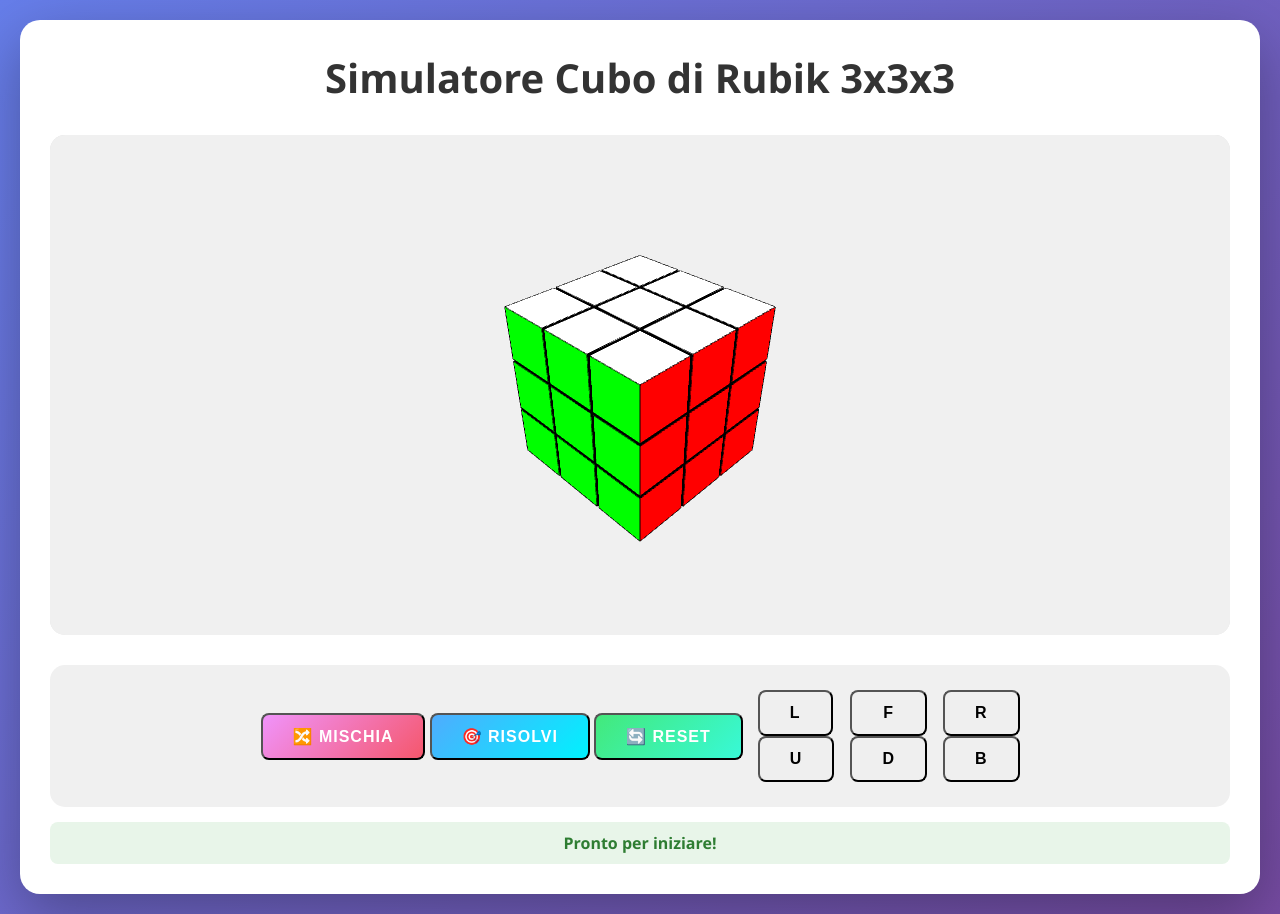
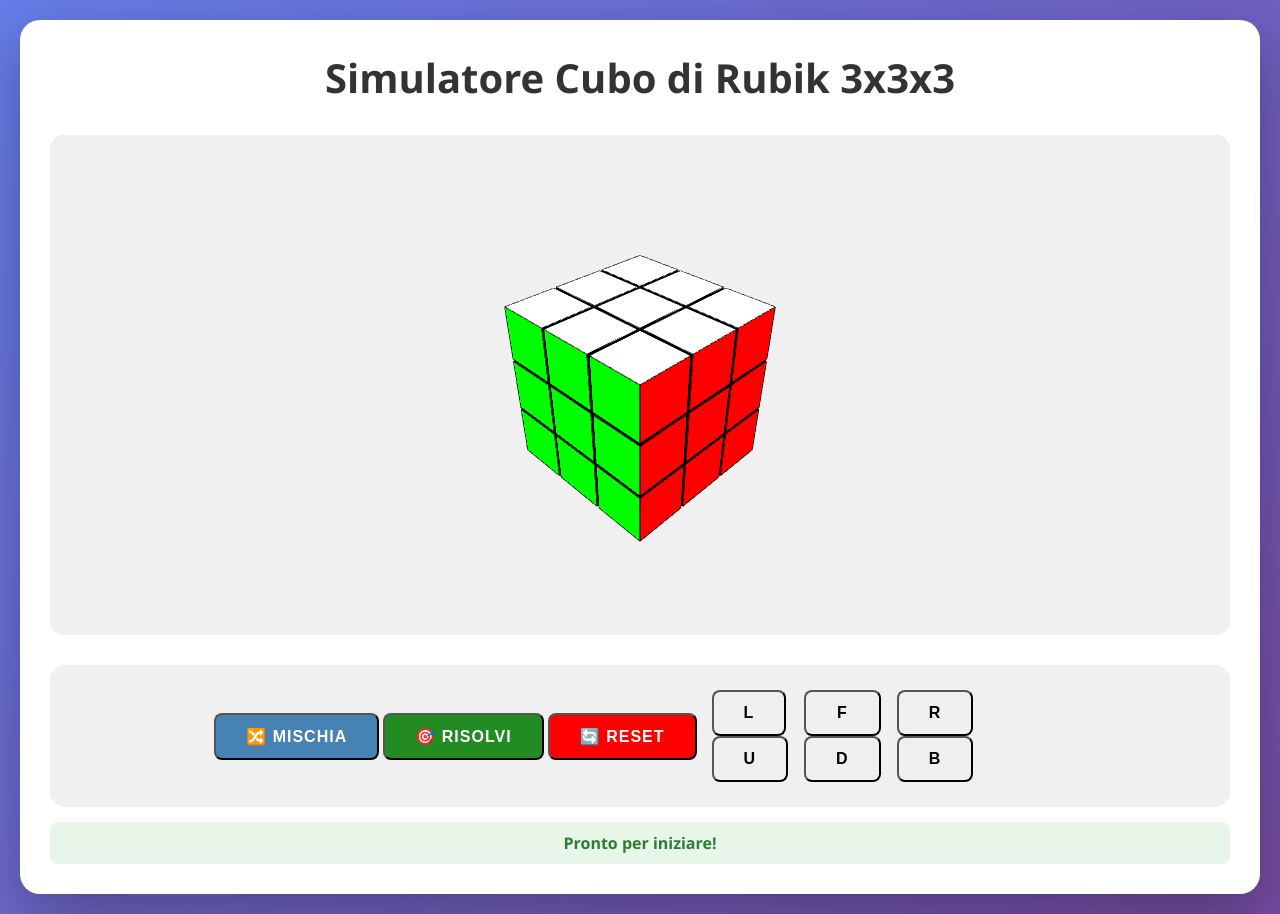
Before and after one commit to Il4ry/test, a plain HTML site: page src/index.html in a window 1280 px wide. Drawn offline with nearby package versions, Linux system fonts and the light colour scheme.

Commit message:
first commit

```diff
--- a/src/styles.css
+++ b/src/styles.css
@@ -112,45 +112,28 @@ button {
 }
 
 .mosse{
-    column-count: 3;
+    column-count: 4;
 
 }
-
 .centro {
     display: flex;
     flex-direction: column;
 }
 
 #btn-mischia {
-    background: linear-gradient(135deg, #f093fb 0%, #f5576c 100%);
+    background-color: steelblue;
     color: white;
 }
 
 #btn-risolvi {
-    background: linear-gradient(135deg, #4facfe 0%, #00f2fe 100%);
+    background-color: forestgreen;
     color: white;
 }
 
 #btn-reset {
-    background: linear-gradient(135deg, #43e97b 0%, #38f9d7 100%);
+    background-color: red;
     color: white;
 }
-
-button:hover {
-    transform: translateY(-2px);
-    box-shadow: 0 5px 15px rgba(0,0,0,0.3);
-}
-
-button:active {
-    transform: translateY(0);
-}
-
-button:disabled {
-    opacity: 0.5;
-    cursor: not-allowed;
-    transform: none;
-}
-
 
 
 #stato-messaggio {
```
Also changed, not shown: src/index.html (+0 -1 lines).
